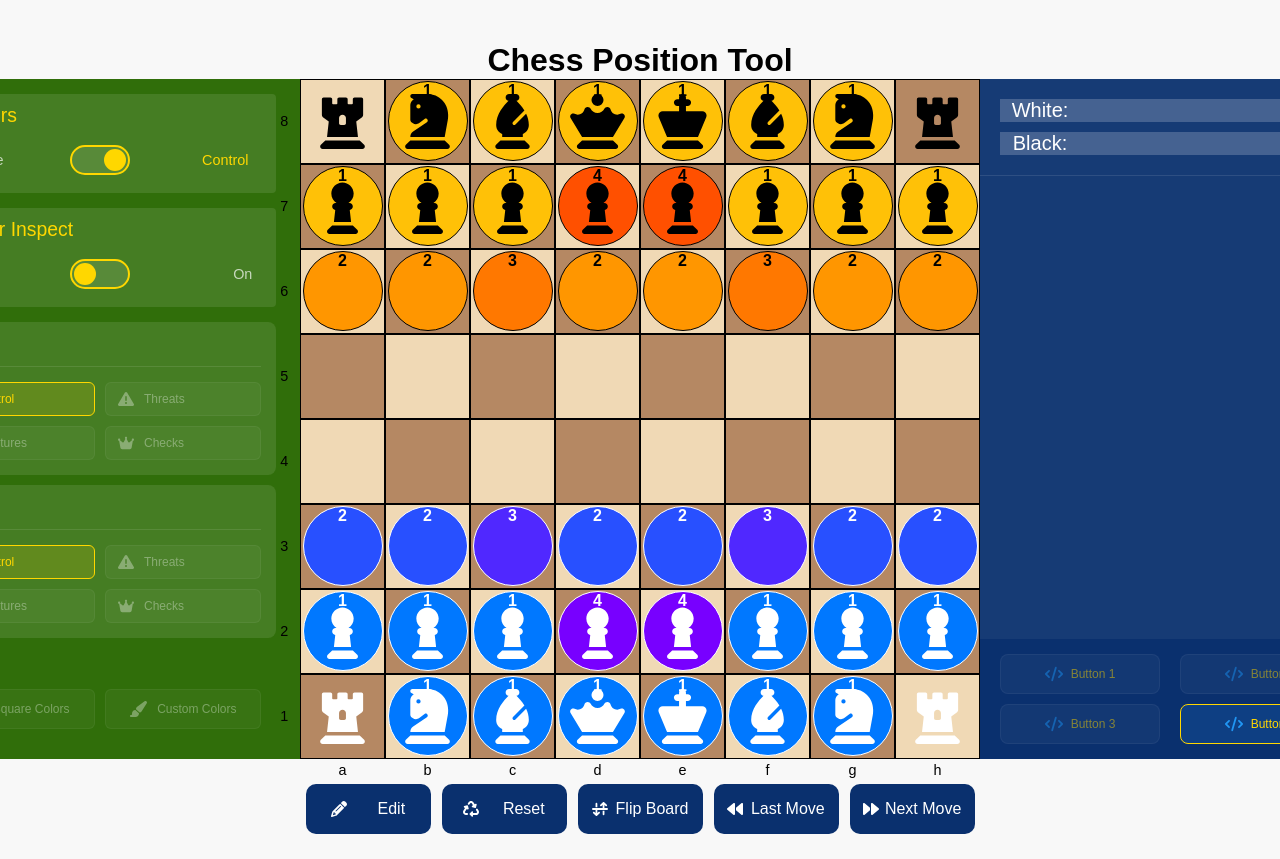
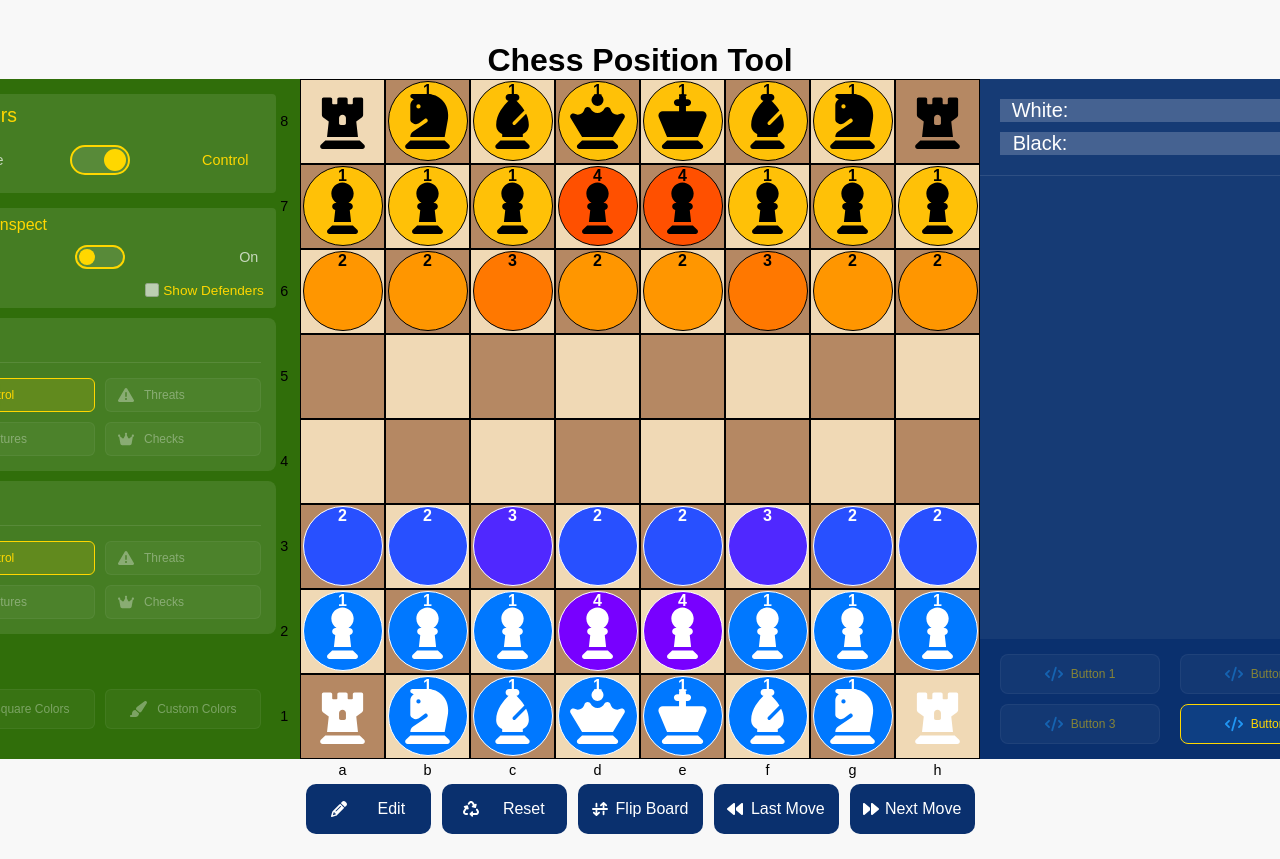
Before and after one commit to kraig-hebert/chess-position-tool, a React (Vite) app: page / in a window 1280 px wide. Shown: the top 859 px of the page. Built offline with nearby package versions, Linux system fonts and the light colour scheme.

Commit message:
added checkbox to show defenders if we are selecting a piece when attackerInspect is active

```diff
--- a/src/components/board/Board.jsx
+++ b/src/components/board/Board.jsx
@@ -47,6 +47,7 @@ import {
   clearArrows,
   selectArrows,
   selectAttackerInspectEnabled,
+  selectShowDefenders,
   selectInspectedSquare,
   setInspectedSquare,
 } from "../../store/slices/uiSlice";
@@ -81,6 +82,7 @@ const Board = () => {
   const arrowDrawing = useSelector(selectArrowDrawing);
   const arrows = useSelector(selectArrows);
   const attackerInspectEnabled = useSelector(selectAttackerInspectEnabled);
+  const showDefenders = useSelector(selectShowDefenders);
   const inspectedSquare = useSelector(selectInspectedSquare);
   // { row, col, piece }
   const [promotionSquare, setPromotionSquare] = useState(null);
@@ -204,7 +206,10 @@ const Board = () => {
     if (!isEditMode && attackerInspectEnabled && inspectedSquare) {
       const targetPiece = board[inspectedSquare.row][inspectedSquare.col];
       let colors = { white: true, black: true };
-      if (targetPiece) {
+
+      // If there's a piece on the square and we're not showing defenders,
+      // only show attackers of the opposite color
+      if (targetPiece && !showDefenders) {
         const targetColor =
           targetPiece === targetPiece.toUpperCase() ? "white" : "black";
         colors =
--- a/src/components/gameFilters/AttackerInspectToggle/AttackerInspectToggle.jsx
+++ b/src/components/gameFilters/AttackerInspectToggle/AttackerInspectToggle.jsx
@@ -2,7 +2,10 @@ import React from "react";
 import { useDispatch, useSelector } from "react-redux";
 import {
   selectAttackerInspectEnabled,
+  selectShowDefenders,
+  selectInspectedSquare,
   toggleAttackerInspect,
+  toggleShowDefenders,
   setInspectedSquare,
 } from "../../../store/slices/uiSlice";
 import { resetSelectedPiece } from "../../../store/slices/gameSlice";
@@ -11,6 +14,8 @@ import "./attackerInspectToggleStyles.css";
 const AttackerInspectToggle = () => {
   const dispatch = useDispatch();
   const enabled = useSelector(selectAttackerInspectEnabled);
+  const showDefenders = useSelector(selectShowDefenders);
+  const inspectedSquare = useSelector(selectInspectedSquare);
 
   const handleToggle = () => {
     dispatch(toggleAttackerInspect());
@@ -20,6 +25,18 @@ const AttackerInspectToggle = () => {
     } else {
       // Toggling ON: clear selected yellow square and any legal move dots
       dispatch(resetSelectedPiece());
+    }
+  };
+
+  const handleDefenderToggle = () => {
+    dispatch(toggleShowDefenders());
+    // Refresh the view by clearing and re-setting the inspected square
+    if (enabled && inspectedSquare) {
+      const tempSquare = { ...inspectedSquare };
+      dispatch(setInspectedSquare(null));
+      setTimeout(() => {
+        dispatch(setInspectedSquare(tempSquare));
+      }, 0);
     }
   };
 
@@ -51,6 +68,18 @@ const AttackerInspectToggle = () => {
           On
         </div>
       </div>
+      <div className="attacker-toggle__defenders">
+        <label className="attacker-toggle__checkbox-label">
+          <input
+            type="checkbox"
+            checked={showDefenders}
+            onChange={handleDefenderToggle}
+            className="attacker-toggle__checkbox"
+            disabled={!enabled}
+          />
+          <span>Show Defenders</span>
+        </label>
+      </div>
     </div>
   );
 };
--- a/src/components/gameFilters/AttackerInspectToggle/attackerInspectToggleStyles.css
+++ b/src/components/gameFilters/AttackerInspectToggle/attackerInspectToggleStyles.css
@@ -2,9 +2,9 @@
   display: flex;
   width: 95%;
   flex-direction: column;
-  gap: 10px;
-  margin-bottom: 15px;
-  padding: 10px;
+  gap: 5px;
+  margin-bottom: 10px;
+  padding: 8px;
   background-color: rgba(255, 255, 255, 0.1);
   border-radius: 4px;
 }
@@ -14,13 +14,14 @@
   justify-content: flex-start;
   align-items: center;
   width: 100%;
-  font-size: 1.1em;
+  font-size: 1em;
   color: #ffd700;
-  gap: 10px;
+  gap: 5px;
+  margin-bottom: 2px;
 }
 
 .attacker-toggle__title {
-  font-size: 1.1em;
+  font-size: 1em;
   color: #ffd700;
 }
 
@@ -29,7 +30,7 @@
   justify-content: space-between;
   align-items: center;
   width: 100%;
-  padding: 8px;
+  padding: 4px;
 }
 
 .attacker-toggle__label {
@@ -46,11 +47,11 @@
 
 .attacker-toggle__switch {
   position: relative;
-  width: 60px;
-  height: 30px;
+  width: 50px;
+  height: 24px;
   background-color: rgba(255, 255, 255, 0.1);
   border: 2px solid #ffd700;
-  border-radius: 15px;
+  border-radius: 12px;
   cursor: pointer;
   transition: all 0.2s ease;
 }
@@ -63,15 +64,41 @@
   position: absolute;
   top: 2px;
   left: 2px;
-  width: 22px;
-  height: 22px;
+  width: 16px;
+  height: 16px;
   background-color: #ffd700;
   border-radius: 50%;
   transition: all 0.2s ease;
 }
 
 .attacker-toggle__slider--active {
-  transform: translateX(30px);
+  transform: translateX(26px);
 }
 
-/* Checkbox removed per design simplification */
+.attacker-toggle__defenders {
+  display: flex;
+  justify-content: flex-end;
+  align-items: center;
+  width: 100%;
+  margin-top: 3px;
+  padding: 2px 4px;
+}
+
+.attacker-toggle__checkbox-label {
+  display: flex;
+  align-items: center;
+  font-size: 0.85em;
+  color: #ffd700;
+  cursor: pointer;
+}
+
+.attacker-toggle__checkbox {
+  margin-right: 4px;
+  cursor: pointer;
+  width: 14px;
+  height: 14px;
+}
+
+.attacker-toggle__checkbox-label span {
+  font-weight: normal;
+}
--- a/src/store/slices/uiSlice.js
+++ b/src/store/slices/uiSlice.js
@@ -33,6 +33,7 @@ const initialState = {
   },
   attackerInspect: {
     enabled: false,
+    showDefenders: false,
     inspectedSquare: null, // { row, col } | null
   },
   pieceIcons: {
@@ -161,6 +162,13 @@ export const uiSlice = createSlice({
     toggleAttackerInspect: (state) => {
       state.attackerInspect.enabled = !state.attackerInspect.enabled;
     },
+    toggleShowDefenders: (state) => {
+      state.attackerInspect.showDefenders =
+        !state.attackerInspect.showDefenders;
+    },
+    setShowDefenders: (state, action) => {
+      state.attackerInspect.showDefenders = action.payload;
+    },
     setInspectedSquare: (state, action) => {
       state.attackerInspect.inspectedSquare = action.payload;
       // Clear arrows when inspected square changes
@@ -176,6 +184,8 @@ export const selectActiveFilterType = (state) =>
 export const selectFilterColors = (state) => state.ui.activeFilters.colors;
 export const selectAttackerInspectEnabled = (state) =>
   state.ui.attackerInspect.enabled;
+export const selectShowDefenders = (state) =>
+  state.ui.attackerInspect.showDefenders;
 export const selectInspectedSquare = (state) =>
   state.ui.attackerInspect.inspectedSquare;
 const selectPieceIconsData = (state) => state.ui.pieceIcons;
@@ -247,6 +257,8 @@ export const {
   setEnPassantEnabled,
   setAttackerInspectEnabled,
   toggleAttackerInspect,
+  toggleShowDefenders,
+  setShowDefenders,
   setInspectedSquare,
 } = uiSlice.actions;
 
```
